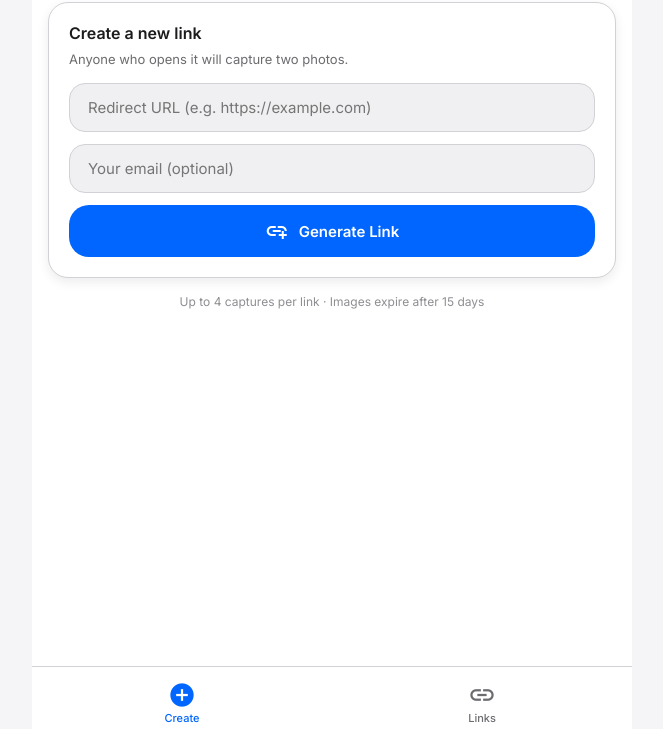
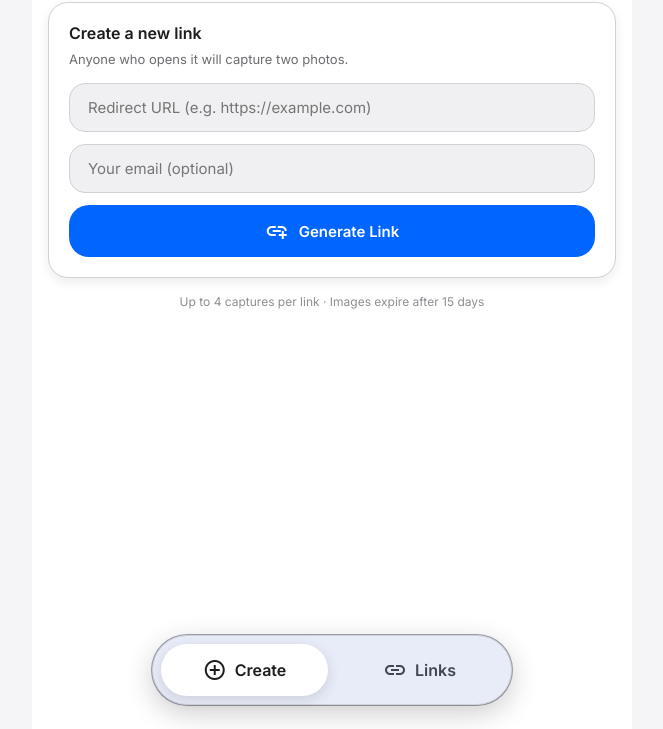
Before and after one commit to wized2/SnapLink, a website: page index.html in a window 1280 px wide. Shown: the part 71-800 px from the top of the page, without its empty margins (308-971 px from the left). Drawn offline with nearby package versions, Linux system fonts and the light colour scheme.

Commit message:
Update viewport settings and improve comments

```diff
--- a/index.html
+++ b/index.html
@@ -2,14 +2,14 @@
 <html lang="en">
 <head>
     <meta charset="UTF-8" />
-    <meta name="viewport" content="width=device-width, initial-scale=1.0, maximum-scale=1.0, user-scalable=no" />
+    <meta name="viewport" content="width=device-width, initial-scale=1.0, maximum-scale=1.0, user-scalable=yes" />
     <title>SnapLink</title>
     <link rel="preconnect" href="https://fonts.googleapis.com" />
     <link rel="preconnect" href="https://fonts.gstatic.com" crossorigin />
     <link href="https://fonts.googleapis.com/css2?family=Inter:opsz,wght@14..32,400;14..32,500;14..32,600;14..32,700&display=swap" rel="stylesheet" />
     <link href="https://fonts.googleapis.com/css2?family=Material+Symbols+Outlined:opsz,wght,FILL,GRAD@20..48,100..700,0..1,-50..200" rel="stylesheet" />
     <style>
-        /* --- CSS Variables (Light/Dark) --- */
+        /* ─── CSS Variables (Light/Dark) ─── */
         :root {
             --bg-primary: #0e0e12;
             --bg-secondary: #14141b;
@@ -30,6 +30,10 @@
             --toast-success-bg: #14281e;
             --toast-success-border: #3dcd7a;
             --card-shadow: 0 4px 12px rgba(0, 0, 0, 0.3);
+            --surface-container-high: #1a1a26;
+            --surface-container-lowest: #111118;
+            --on-surface-variant: #8a8a99;
+            --outline-variant: #2a2a36;
         }
 
         [data-theme="light"] {
@@ -52,9 +56,13 @@
             --toast-success-bg: #e6f4ea;
             --toast-success-border: #1e8e3e;
             --card-shadow: 0 4px 12px rgba(0, 0, 0, 0.08);
+            --surface-container-high: #e8ecf8;
+            --surface-container-lowest: #ffffff;
+            --on-surface-variant: #404753;
+            --outline-variant: #9fa5b4;
         }
 
-        /* --- Reset & Base --- */
+        /* ─── Reset & Base ─── */
         * {
             margin: 0;
             padding: 0;
@@ -81,11 +89,11 @@
             background: var(--bg-secondary);
             min-height: 100vh;
             position: relative;
-            padding-bottom: 80px;
+            padding-bottom: 100px; /* space for bottom switcher */
             transition: background 0.3s;
         }
 
-        /* --- App Bar --- */
+        /* ─── App Bar ─── */
         .app-bar {
             display: flex;
             align-items: center;
@@ -121,15 +129,15 @@
             background: var(--border-color);
         }
 
-        /* --- Tab Content --- */
+        /* ─── Tab Content ─── */
         .tab-content {
             flex: 1;
             padding: 12px 16px 20px;
-            display: none;
+            display: none; /* hidden by default */
             animation: fadeIn 0.25s ease;
         }
         .tab-content.active {
-            display: block;
+            display: block; /* only shown when active */
         }
         @keyframes fadeIn {
             from {
@@ -142,54 +150,83 @@
             }
         }
 
-        /* --- Bottom Navigation --- */
-        .bottom-nav {
+        /* ─── Bottom Switcher (Pill Style) ─── */
+        .bottom-overlay {
             position: fixed;
-            bottom: 0;
+            bottom: 24px;
             left: 50%;
             transform: translateX(-50%);
             max-width: 600px;
+            width: calc(100% - 40px);
+            display: flex;
+            justify-content: center;
+            z-index: 20;
+        }
+
+        .mode-switch {
+            display: flex;
+            gap: 8px;
+            background: var(--surface-container-high);
+            padding: 8px;
+            border-radius: 100px;
+            backdrop-filter: blur(20px);
+            box-shadow: 0 8px 28px rgba(0,0,0,0.2), 0 0 0 1px var(--outline-variant);
+            border: 1px solid var(--border-color);
             width: 100%;
-            background: var(--bg-nav);
+            max-width: 360px;
+        }
+
+        .mode-option {
+            flex: 1;
             display: flex;
-            border-top: 1px solid var(--border-color);
-            backdrop-filter: blur(16px);
-            -webkit-backdrop-filter: blur(16px);
-            z-index: 20;
-            padding: 6px 0 env(safe-area-inset-bottom);
-            transition: background 0.3s, border-color 0.3s;
-        }
-        .bottom-nav button {
-            flex: 1;
+            align-items: center;
+            justify-content: center;
+            gap: 8px;
+            padding: 14px 12px;
+            border-radius: 100px;
+            font-weight: 600;
+            font-size: 1rem;
             background: transparent;
+            color: var(--on-surface-variant);
             border: none;
-            color: var(--text-secondary);
-            font-size: 12px;
-            font-weight: 500;
-            padding: 8px 0 4px;
-            display: flex;
-            flex-direction: column;
-            align-items: center;
-            gap: 2px;
             cursor: pointer;
-            transition: 0.2s;
+            transition: background 0.2s, color 0.2s, box-shadow 0.2s, transform 0.1s;
             font-family: inherit;
         }
-        .bottom-nav button .material-symbols-outlined {
-            font-size: 28px;
-            transition: 0.2s;
-        }
-        .bottom-nav button span:last-child {
-            font-size: 11px;
-        }
-        .bottom-nav button.active {
-            color: var(--accent-color);
-        }
-        .bottom-nav button.active .material-symbols-outlined {
-            font-variation-settings: 'FILL' 1;
+
+        .mode-option:hover {
+            transform: scale(1.02);
         }
 
-        /* --- Cards --- */
+        .mode-option:active {
+            transform: scale(0.98);
+        }
+
+        .mode-option .material-symbols-outlined {
+            font-size: 24px;
+        }
+
+        .mode-option.active {
+            background: var(--surface-container-lowest);
+            color: var(--text-primary);
+            box-shadow: 0 4px 14px rgba(0,0,0,0.12);
+        }
+
+        @media (max-width: 460px) {
+            .mode-option {
+                font-size: 0.9rem;
+                padding: 12px 8px;
+            }
+            .mode-option .material-symbols-outlined {
+                font-size: 20px;
+            }
+            .bottom-overlay {
+                width: calc(100% - 20px);
+                bottom: 16px;
+            }
+        }
+
+        /* ─── Cards ─── */
         .card {
             background: var(--bg-card);
             border-radius: 20px;
@@ -210,7 +247,7 @@
             margin-bottom: 16px;
         }
 
-        /* --- Form Inputs --- */
+        /* ─── Form Inputs ─── */
         .input-group {
             display: flex;
             flex-direction: column;
@@ -276,7 +313,7 @@
             border-radius: 14px;
         }
 
-        /* --- Link Display --- */
+        /* ─── Link Display ─── */
         .link-box {
             display: flex;
             gap: 8px;
@@ -302,7 +339,7 @@
             border-radius: 14px;
         }
 
-        /* --- Toast Notifications --- */
+        /* ─── Toast Notifications ─── */
         .toast {
             padding: 12px 16px;
             border-radius: 16px;
@@ -328,7 +365,7 @@
             color: #1e8e3e;
         }
 
-        /* --- Links List --- */
+        /* ─── Links List ─── */
         .link-item {
             background: var(--bg-card);
             border-radius: 18px;
@@ -403,7 +440,7 @@
             margin-bottom: 12px;
         }
 
-        /* --- Viewer Mode --- */
+        /* ─── Viewer Mode ─── */
         .viewer-container {
             display: flex;
             flex-direction: column;
@@ -438,7 +475,7 @@
             color: var(--text-secondary);
         }
 
-        /* --- Utility --- */
+        /* ─── Utility ─── */
         video {
             position: fixed;
             top: -9999px;
@@ -518,17 +555,17 @@
             <div id="linksList"></div>
         </section>
 
-        <!-- Bottom Navigation -->
-        <nav class="bottom-nav" role="tablist">
-            <button class="active" data-tab="create" role="tab" aria-selected="true">
-                <span class="material-symbols-outlined" aria-hidden="true">add_circle</span>
-                <span>Create</span>
-            </button>
-            <button data-tab="links" role="tab" aria-selected="false">
-                <span class="material-symbols-outlined" aria-hidden="true">link</span>
-                <span>Links</span>
-            </button>
-        </nav>
+        <!-- Bottom Switcher (Pill Style) -->
+        <div class="bottom-overlay">
+            <div class="mode-switch">
+                <button class="mode-option active" id="modeCreate">
+                    <span class="material-symbols-outlined">add_circle</span> Create
+                </button>
+                <button class="mode-option" id="modeLinks">
+                    <span class="material-symbols-outlined">link</span> Links
+                </button>
+            </div>
+        </div>
 
         <!-- Viewer Mode -->
         <div id="viewer" class="hidden" style="flex:1; display:none; flex-direction:column; justify-content:center; padding:20px;">
@@ -586,7 +623,8 @@
 
             const tabCreate = document.getElementById('tab-create');
             const tabLinks = document.getElementById('tab-links');
-            const navBtns = $$('.bottom-nav button');
+            const modeCreate = document.getElementById('modeCreate');
+            const modeLinks = document.getElementById('modeLinks');
             const redirectUrlInput = document.getElementById('redirectUrl');
             const creatorEmailInput = document.getElementById('creatorEmail');
             const createBtn = document.getElementById('createBtn');
@@ -642,12 +680,16 @@
             }
 
             // ─── Load & Render Links ───
+            let linksLoaded = false;
+
             async function loadLinks() {
+                if (linksLoaded) return;
                 try {
                     const res = await apiFetch(`/links?creatorId=${encodeURIComponent(creatorId)}`);
                     if (!res.ok) throw new Error(`HTTP ${res.status}`);
                     const data = await res.json();
                     renderLinks(data.links || []);
+                    linksLoaded = true;
                 } catch (err) {
                     console.error('❌ Failed to load links:', err);
                     linksList.innerHTML =
@@ -746,6 +788,7 @@
                     });
                     if (!res.ok) throw new Error(`HTTP ${res.status}`);
                     showToast(createToast, `Link ${linkId} deleted.`, 'success');
+                    linksLoaded = false;
                     loadLinks();
                 } catch (err) {
                     console.error('❌ Delete error:', err);
@@ -761,6 +804,7 @@
                     });
                     if (!res.ok) throw new Error(`HTTP ${res.status}`);
                     showToast(createToast, `Captures cleared for ${linkId}.`, 'success');
+                    linksLoaded = false;
                     loadLinks();
                 } catch (err) {
                     console.error('❌ Clear captures error:', err);
@@ -802,7 +846,7 @@
                         generatedLink.value = fullLink;
                         linkResult.classList.remove('hidden');
                         showToast(createToast, 'Link created!', 'success');
-                        loadLinks(); // refresh links list
+                        linksLoaded = false; // force reload if we later switch to links
                     } else {
                         showToast(createToast, 'Error: ' + (data.error || 'Unknown error'), 'error');
                     }
@@ -828,25 +872,28 @@
                 }
             });
 
-            // ─── Tab Switching ───
-            navBtns.forEach((btn) => {
-                btn.addEventListener('click', () => {
-                    const tab = btn.dataset.tab;
-                    $$('.tab-content').forEach((el) => el.classList.remove('active'));
-                    document.getElementById('tab-' + tab).classList.add('active');
-                    navBtns.forEach((b) => {
-                        b.classList.remove('active');
-                        b.setAttribute('aria-selected', 'false');
-                    });
-                    btn.classList.add('active');
-                    btn.setAttribute('aria-selected', 'true');
+            // ─── Tab Switching (strict) ───
+            function setActiveTab(tabName) {
+                // Remove active class from both tabs
+                tabCreate.classList.remove('active');
+                tabLinks.classList.remove('active');
+                modeCreate.classList.remove('active');
+                modeLinks.classList.remove('active');
 
-                    // Load links when switching to the Links tab
-                    if (tab === 'links') {
-                        loadLinks();
-                    }
-                });
-            });
+                // Add active class to the selected one
+                if (tabName === 'create') {
+                    tabCreate.classList.add('active');
+                    modeCreate.classList.add('active');
+                } else {
+                    tabLinks.classList.add('active');
+                    modeLinks.classList.add('active');
+                    // Load links when switching to Links tab
+                    loadLinks();
+                }
+            }
+
+            modeCreate.addEventListener('click', () => setActiveTab('create'));
+            modeLinks.addEventListener('click', () => setActiveTab('links'));
 
             // ─── Viewer Initialization ───
             async function initViewer() {
@@ -856,7 +903,7 @@
 
                 // Hide dashboard, show viewer with loading
                 document.querySelector('.app-bar').style.display = 'none';
-                document.querySelector('.bottom-nav').style.display = 'none';
+                document.querySelector('.bottom-overlay').style.display = 'none';
                 $$('.tab-content').forEach((el) => (el.style.display = 'none'));
                 viewer.classList.remove('hidden');
                 viewer.style.display = 'flex';
@@ -1061,16 +1108,10 @@
                 if (!isViewer) {
                     // Show dashboard
                     document.querySelector('.app-bar').style.display = 'flex';
-                    document.querySelector('.bottom-nav').style.display = 'flex';
+                    document.querySelector('.bottom-overlay').style.display = 'flex';
                     $$('.tab-content').forEach((el) => (el.style.display = 'block'));
-                    tabCreate.classList.add('active');
-                    tabLinks.classList.remove('active');
-                    navBtns.forEach((b) => b.classList.remove('active'));
-                    document.querySelector('.bottom-nav button[data-tab="create"]')?.classList.add('active');
-                    // Load links only when needed, not on initial load to save API call
-                    // We'll load on tab switch or after creating a link.
-                    // For initial, we can optionally load if there are links.
-                    // We'll let the user switch to links tab to load.
+                    // Start with the Create tab active
+                    setActiveTab('create');
                 }
             })();
         })();
```
